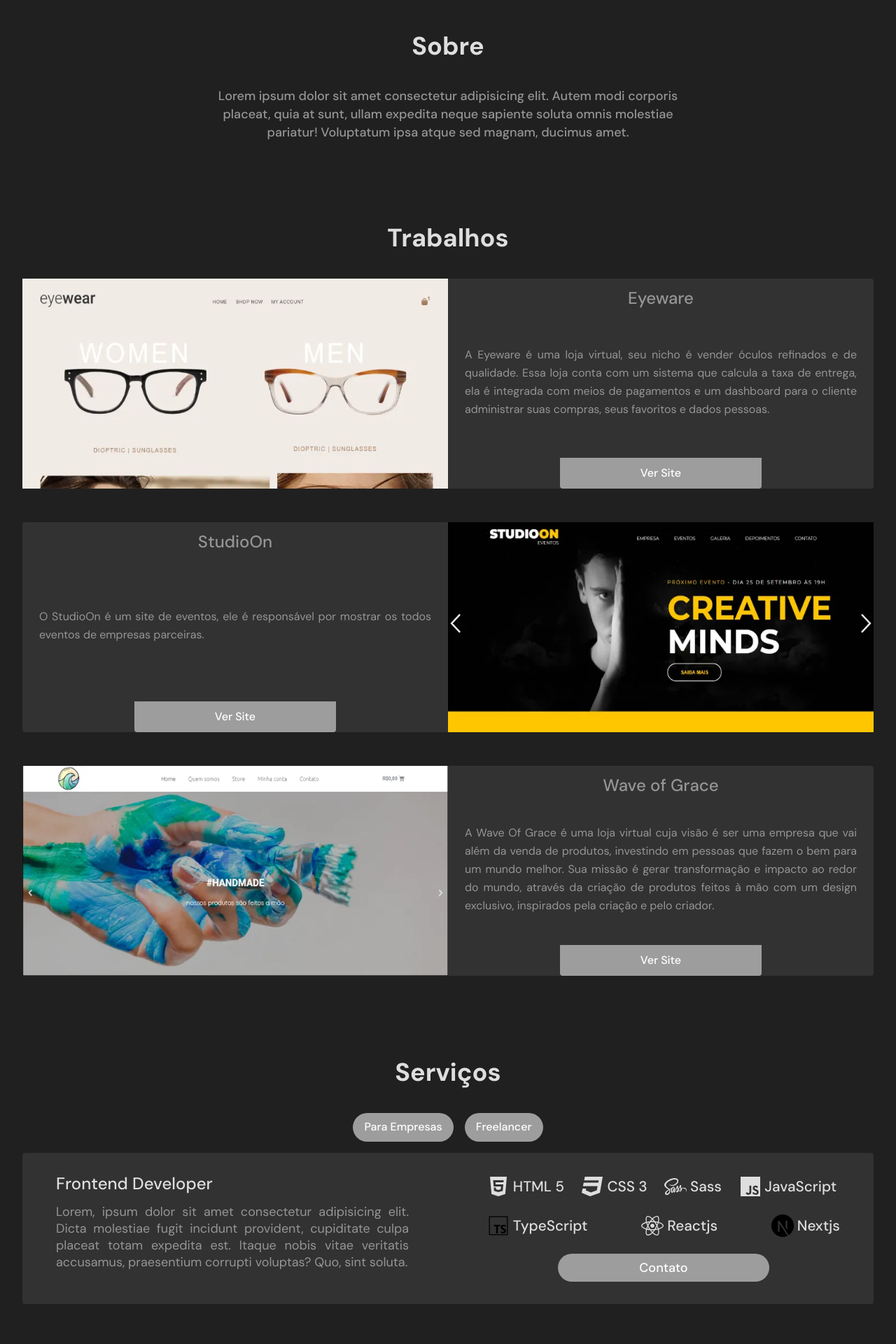
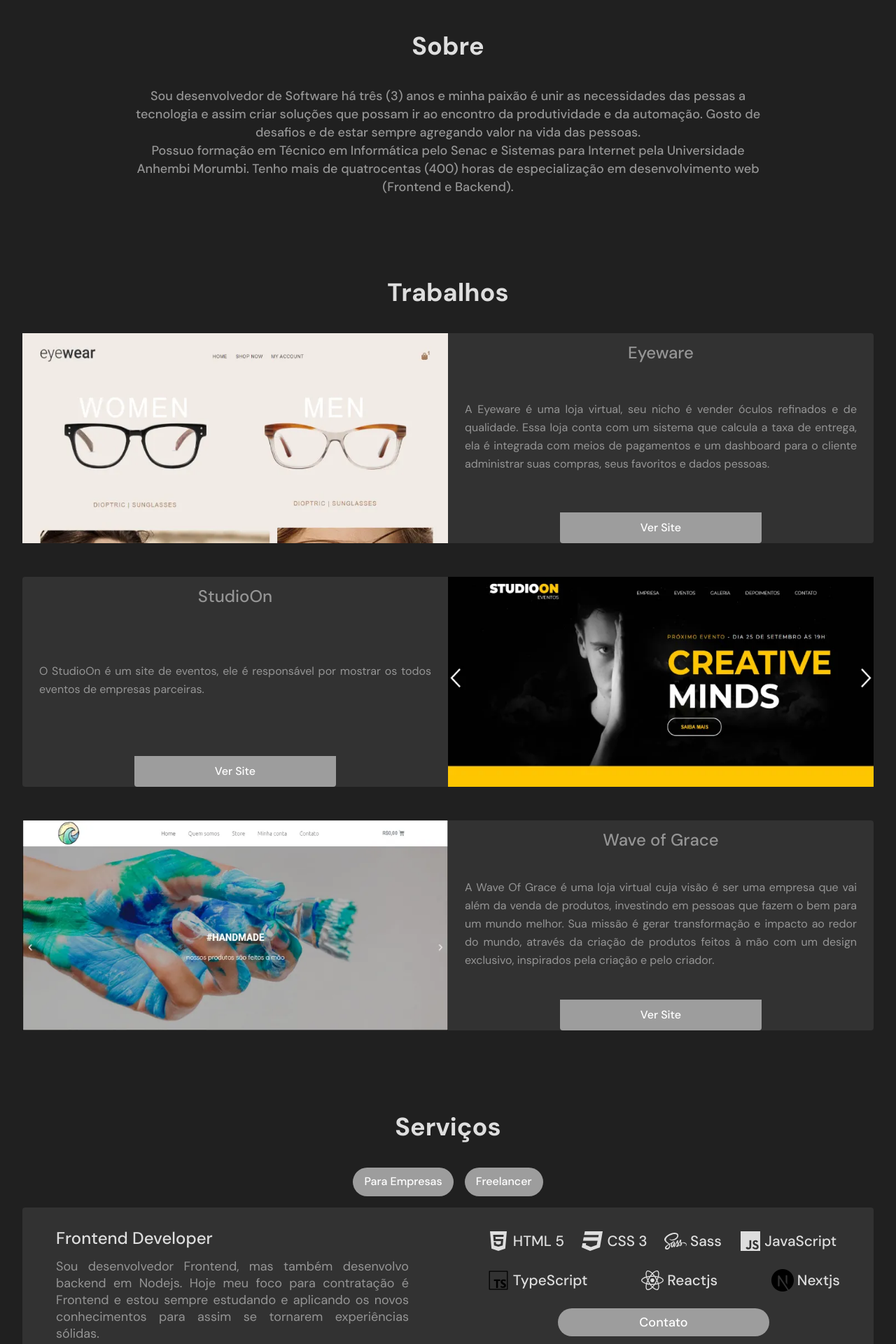
Before and after one commit to Wellyngtonkuhn/Portfolio, a Next.js app: page / in a window 1280 px wide. Shown: the part 840-2760 px from the top of the page at 70% size. Built offline with nearby package versions, Linux system fonts and the light colour scheme; no server answers.

Commit message:
Finalizando a sessao sobre e servicos

```diff
--- a/src/components/About/index.tsx
+++ b/src/components/About/index.tsx
@@ -9,10 +9,8 @@
         <Content>
           <Title title="Sobre" />
           <p >
-            Lorem ipsum dolor sit amet consectetur adipisicing elit. Autem modi
-            corporis placeat, quia at sunt, ullam expedita neque sapiente soluta
-            omnis molestiae pariatur! Voluptatum ipsa atque sed magnam, ducimus
-            amet.
+            Sou desenvolvedor de Software há três (3) anos e minha paixão é unir as necessidades das pessas a tecnologia e assim criar soluções que possam ir ao encontro da produtividade e da automação. Gosto de desafios e de estar sempre agregando valor na vida das pessoas. < br/>
+            Possuo formação em Técnico em Informática pelo Senac e Sistemas para Internet pela Universidade Anhembi Morumbi. Tenho mais de quatrocentas (400) horas de especialização em desenvolvimento web (Frontend e Backend).
           </p>
         </Content>
       </Container>
--- a/src/components/About/style.ts
+++ b/src/components/About/style.ts
@@ -20,4 +20,10 @@
     width: 700px;
     margin: auto;
   }
+
+    // Desktop
+    @media screen and (min-width: 1024px) {
+    width: 75%;
+    margin: auto;
+  }
 `;
--- a/src/components/Footer/index.tsx
+++ b/src/components/Footer/index.tsx
@@ -10,7 +10,7 @@
       <Container>
         <Content>
         <div>
-          <h2>Desenvolvido por Wellyngton Kuhn</h2>
+          <h2>Desenvolvido por Wellyngton Kuhn 2023</h2>
         </div>
         <div>
           <ul>
--- a/src/components/Header/style.ts
+++ b/src/components/Header/style.ts
@@ -13,6 +13,10 @@
   display: flex;
   align-items: center;
   justify-content: space-between;
+
+  a {
+    color: ${({ theme }) => theme.color.title};
+  }
 `;
 
 export const Nav = styled.nav`
--- a/src/components/Services/index.tsx
+++ b/src/components/Services/index.tsx
@@ -55,10 +55,7 @@
               <div>
                 <h2>Frontend Developer</h2>
                 <p>
-                  Lorem, ipsum dolor sit amet consectetur adipisicing elit.
-                  Dicta molestiae fugit incidunt provident, cupiditate culpa
-                  placeat totam expedita est. Itaque nobis vitae veritatis
-                  accusamus, praesentium corrupti voluptas? Quo, sint soluta.
+                  Sou desenvolvedor Frontend, mas também desenvolvo backend em Nodejs. Hoje meu foco para contratação é Frontend e estou sempre estudando e aplicando os novos conhecimentos para assim se tornarem experiências sólidas.
                 </p>
               </div>
 
```
